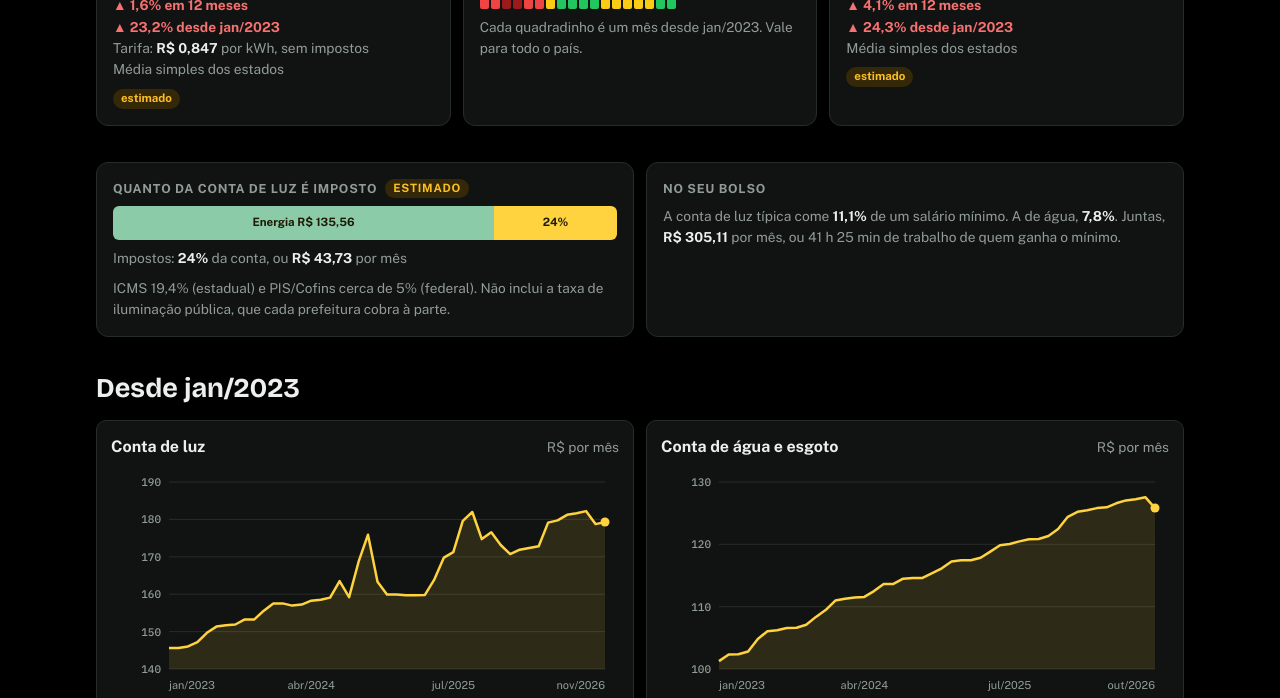
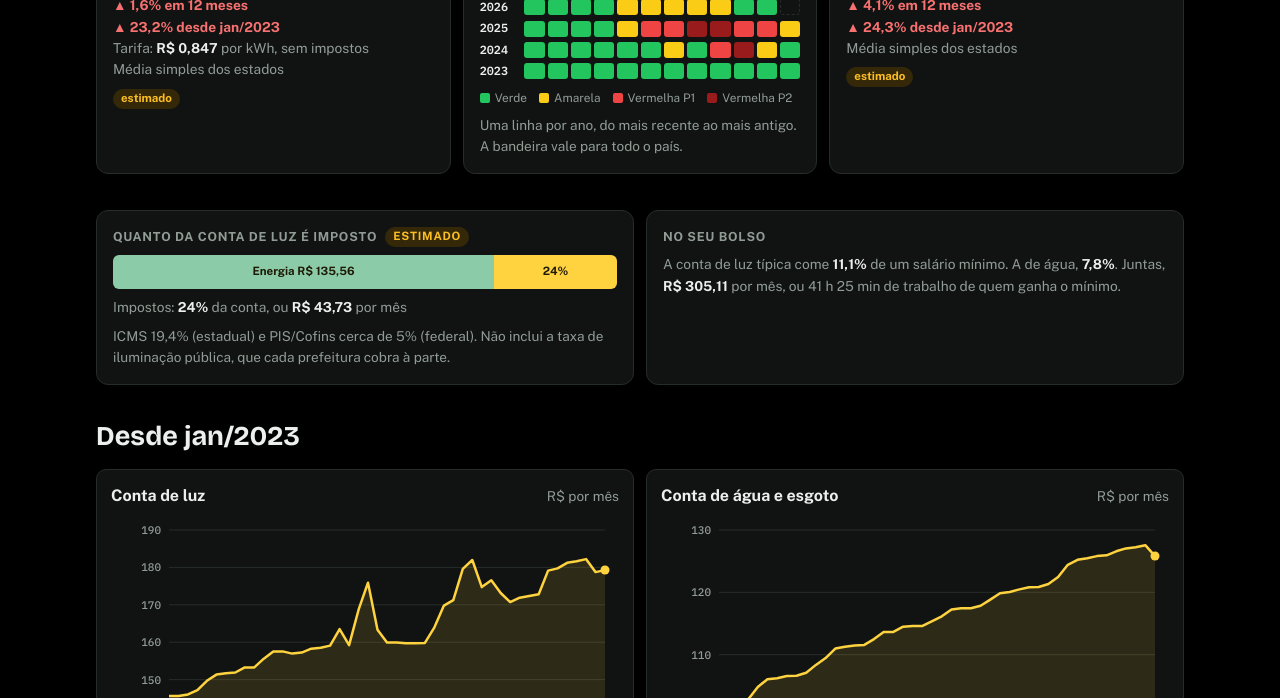
Before and after one commit to toim22/custo-de-vida-brasil, a plain HTML site: page luz-e-agua.html in a window 1280 px wide. Shown: the part 402-1100 px from the top of the page. Drawn offline with nearby package versions, Linux system fonts and the light colour scheme.

Commit message:
Luz e água: histórico da bandeira em grade por ano e mês (#12)
Claude-Session: https://claude.ai/code/session_01B4ZsXoFpDvj4rq8nTKRyqN

Co-authored-by: Claude <noreply@anthropic.com>

```diff
--- a/luz-e-agua.html
+++ b/luz-e-agua.html
@@ -22,8 +22,14 @@
   .band-tar { display: inline-flex; align-items: center; gap: 10px; font-family: var(--f-display); font-weight: 800; font-size: 1.5rem; }
   .band-tar i { width: 26px; height: 18px; border-radius: 3px; display: block; }
   .b-verde i { background: #22C55E; } .b-amarela i { background: #FACC15; } .b-vermelha i { background: #EF4444; } .b-vermelha2 i { background: #991B1B; } .b-escassez i { background: #111; border: 2px solid #EF4444; }
-  .hist-band { display: flex; gap: 2px; flex-wrap: wrap; }
-  .hist-band span { width: 9px; height: 14px; border-radius: 2px; display: block; }
+  .hist-band { display: grid; grid-template-columns: 2.6rem repeat(12, minmax(0, 1fr)); gap: 3px; align-items: center; font-size: .66rem; color: var(--muted); }
+  .hist-band .m { text-align: center; font-weight: 700; }
+  .hist-band .a { font-family: var(--f-mono); font-weight: 600; font-size: .74rem; color: var(--ink); }
+  .hist-band .c { height: 16px; border-radius: 3px; display: block; }
+  .hist-band .c.vazio { background: transparent; border: 1px dashed var(--line); }
+  .leg-band { display: flex; flex-wrap: wrap; gap: 4px 12px; font-size: .74rem; color: var(--muted); }
+  .leg-band span { display: inline-flex; align-items: center; gap: 5px; }
+  .leg-band i { width: 10px; height: 10px; border-radius: 2px; display: inline-block; }
   .graficos { display: grid; grid-template-columns: repeat(auto-fit, minmax(300px, 1fr)); gap: 12px; }
   .ufs { display: grid; grid-template-columns: repeat(auto-fill, minmax(150px, 1fr)); gap: 8px; }
   .uf { background: var(--surface); border: 1px solid var(--line); border-radius: 10px; padding: 10px 12px; display: grid; gap: 2px; cursor: pointer; text-align: left; font: inherit; color: var(--ink); }
@@ -57,7 +63,8 @@
         <span class="t"><span class="ico" aria-hidden="true">🚦</span>Bandeira do mês</span>
         <span class="band-tar" id="band">—</span>
         <p class="linha" id="band-sub"></p>
-        <div class="hist-band" id="band-hist" aria-hidden="true"></div>
+        <div class="hist-band" id="band-hist" role="img" aria-label="Bandeira de cada mês, por ano"></div>
+        <div class="leg-band" id="band-cores"></div>
         <p class="small" id="band-leg"></p>
       </article>
       <article class="la-card" id="c-agua">
@@ -173,8 +180,22 @@ document.addEventListener("DOMContentLoaded", function () {
         var tp = tipoBand(b[1]);
         el.className = "band-tar b-" + tp; el.innerHTML = "<i></i>" + b[1].replace(/^bandeira\s*/i, "");
         document.getElementById("band-sub").innerHTML = C.data(b[0]) + " · " + (b[2] > 0 ? "acrescenta <b>" + C.brl(b[2] * 100, 2) + "</b> a cada 100 kWh (" + C.brl(b[2] * (luz.kwh_mes || 160), 2) + " na conta típica, antes dos impostos)" : "sem custo extra na conta");
-        document.getElementById("band-hist").innerHTML = bs.map(function (x) { return '<span title="' + C.data(x[0]) + ": " + x[1] + '" style="background:' + CORES_BAND[tipoBand(x[1])] + '"></span>'; }).join("");
-        document.getElementById("band-leg").textContent = "Cada quadradinho é um mês desde " + C.data(bs[0][0]) + ". Vale para todo o país.";
+        var porMes = {}; bs.forEach(function (x) { porMes[x[0]] = x; });
+        var anos = []; for (var a = +bs[0][0].slice(0, 4); a <= +b[0].slice(0, 4); a++) anos.push(a);
+        var MES = ["J", "F", "M", "A", "M", "J", "J", "A", "S", "O", "N", "D"];
+        var h = "<span></span>" + MES.map(function (m) { return '<span class="m">' + m + "</span>"; }).join("");
+        anos.reverse().forEach(function (a) {
+          h += '<span class="a">' + a + "</span>";
+          for (var m = 1; m <= 12; m++) {
+            var k = a + "-" + (m < 10 ? "0" : "") + m, x = porMes[k];
+            h += x ? '<span class="c" title="' + C.data(k) + ": " + x[1] + '" style="background:' + CORES_BAND[tipoBand(x[1])] + '"></span>' : '<span class="c vazio" title="' + C.data(k) + ': ainda sem bandeira"></span>';
+          }
+        });
+        document.getElementById("band-hist").innerHTML = h;
+        var usadas = {}; bs.forEach(function (x) { usadas[tipoBand(x[1])] = x[1].replace(/^bandeira\s*/i, ""); });
+        document.getElementById("band-cores").innerHTML = ["verde", "amarela", "vermelha", "vermelha2", "escassez"].filter(function (t) { return usadas[t]; })
+          .map(function (t) { return '<span><i style="background:' + CORES_BAND[t] + '"></i>' + usadas[t] + "</span>"; }).join("");
+        document.getElementById("band-leg").textContent = "Uma linha por ano, do mais recente ao mais antigo. A bandeira vale para todo o país.";
       } else { el.textContent = "—"; document.getElementById("band-sub").textContent = "Aguardando a próxima coleta."; }
 
       // Água
```
